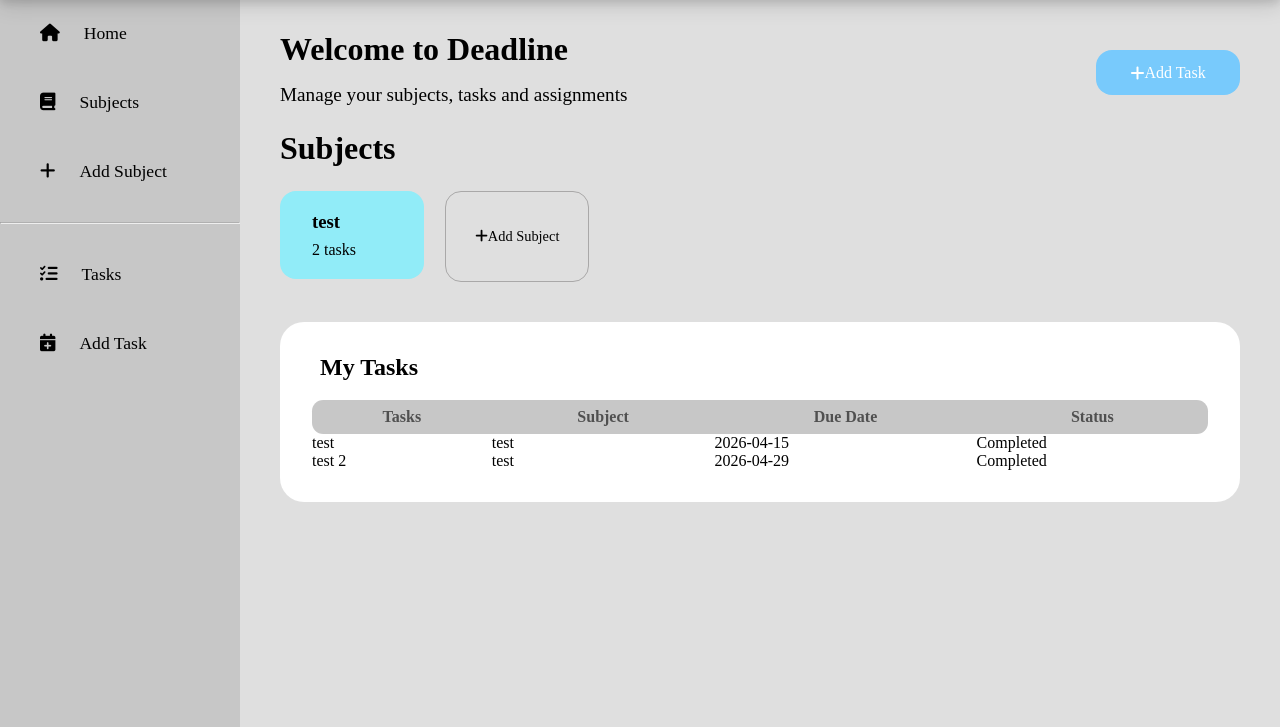
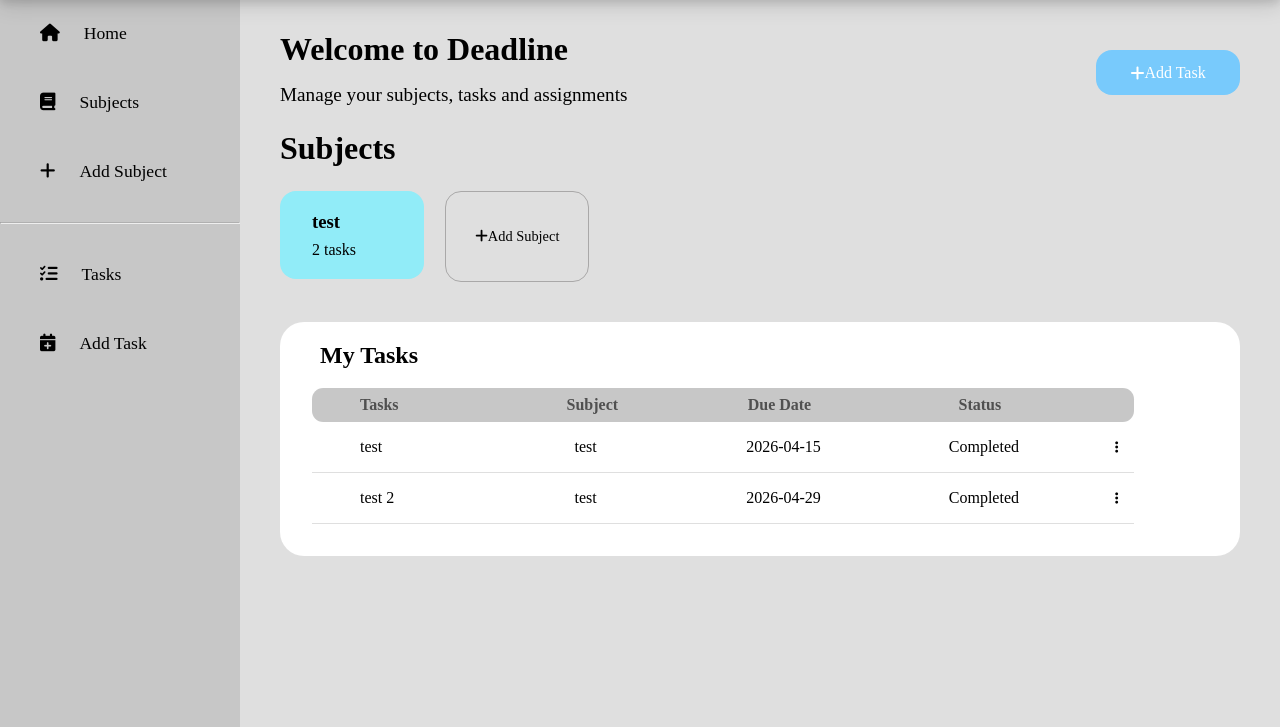
Before and after one commit to 23062bhs/deadline, a Flask app: page / in a window 1280 px wide. Shown: the part 73-800 px from the top of the page. Run offline with Flask 3, Linux system fonts and the light colour scheme; data comes from the database, SQL or seed files in the repository; both versions use the stored data as it was after the commit; some libraries are stand-ins or nearby versions; some web fonts are replaced.

Commit message:
added javascript file

```diff
--- a/app.py
+++ b/app.py
@@ -82,5 +82,13 @@ def add_subject():
 
         return redirect(url_for('home'))
 
+#delete tasks
+@app.route('/delete-task/<int:task_id>')
+def delete_task(task_id):
+    db = get_db()
+    db.execute("DELETE FROM Tasks WHERE TaskID = ?", (task_id,))
+    db.commit()
+    return redirect(url_for('home'))
+
 if __name__ == "__main__":
     app.run(debug=True)
--- a/static/style.css
+++ b/static/style.css
@@ -310,6 +310,7 @@ main {
 }
 
 .tasks-title {
+    margin-top: -0.75rem;
     padding: 0 0 1.2rem 0.5rem;
     font-size: 1.5rem;
 }
@@ -331,8 +332,83 @@ th:last-child {
 }
 
 table {
-    width: 100%;
     padding-bottom: 3rem;
     border-spacing: 0;
     border-collapse: collapse;
 }
+
+td {
+    padding: 1rem 1rem;
+    color: #000000;
+    font-size: 1rem;
+    border-bottom: 0.1rem solid #dfdfdf;
+}
+
+.tasks-column {
+    padding: 0 10rem 0 3rem;
+
+}
+
+.subjects-column {
+    padding-right: 7rem;
+}
+
+.date-column {
+    padding-right: 7rem;
+}
+
+.status-column {
+    padding-right: 5rem;
+}
+
+.menu-btn {
+    background: none;
+    border: none;
+    cursor: pointer;
+}
+
+.menu-btn:hover {
+    background-color: #f1f5f9;
+    color: #1e293b;
+}
+
+.dropdown {
+    position: relative;
+    display: inline-block;
+}
+
+.dropdown-content {
+    display: none;
+    position: absolute;
+    right: 0;
+    background-color: white;
+    min-width: 120px;
+    box-shadow: 0px 8px 16px rgba(0,0,0,0.1);
+    z-index: 10;
+    border-radius: 8px;
+    overflow: hidden;
+    border: 1px solid #e2e8f0;
+}
+
+.dropdown-content.show {
+    display: block;
+}
+
+.dropdown-content a {
+    color: #1e293b;
+    padding: 10px 15px;
+    text-decoration: none;
+    display: flex;
+    align-items: center;
+    gap: 10px;
+    font-size: 0.9rem;
+}
+
+.dropdown-content a:hover {
+    background-color: #f8fafc;
+}
+
+.delete-link:hover {
+    color: #ef4444;
+    background-color: #fef2f2;
+}
--- a/templates/index.html
+++ b/templates/index.html
@@ -27,27 +27,6 @@
     </div>
     {% endfor %}
     <button id="open-subject-modal-btn" class="add-subject-btn"><i class="fa-solid fa-plus"></i> Add Subject</button>
-</div>
-
-<div class="tasks-container">
-    <h1 class="tasks-title">My Tasks</h1>
-    <table>
-        <tr class="tasks-headers">
-            <th>Tasks</th>
-            <th>Subject</th>
-            <th>Due Date</th>
-            <th>Status</th>
-        </tr>
-
-        {% for task in tasks %}
-        <tr>
-            <td>{{ task[1] }}</td>
-            <td>{{ task[3] }}</td>
-            <td>{{ task[2] }}</td>
-            <td><span class="status-badge">{{ task[4] }}</span></td>
-        </tr>
-        {% endfor %}
-    </table>
 </div>
 
 <div id="task-modal" class="modal-overlay">
@@ -130,26 +109,37 @@
     </div>
 </div>
 
-<script>
-    const taskModal = document.getElementById('task-modal');
-    const openTaskBtn = document.getElementById('open-task-modal-btn');
-    const subjectModal = document.getElementById('subject-modal');
-    const openSubjectBtn = document.getElementById('open-subject-modal-btn');
+<div class="tasks-container">
+    <h1 class="tasks-title">My Tasks</h1>
+    <table>
+        <tr class="tasks-headers">
+            <th class="tasks-column">Tasks</th>
+            <th class="subjects-column">Subject</th>
+            <th class="date-column">Due Date</th>
+            <th class="status-column">Status</th>
+            <th></th>
+        </tr>
 
-    openTaskBtn.onclick = () => taskModal.style.display = 'flex';
-    openSubjectBtn.onclick = () => subjectModal.style.display = 'flex';
-
-    document.querySelectorAll('.close-modal').forEach(btn => {
-        btn.onclick = () => {
-            taskModal.style.display = 'none';
-            subjectModal.style.display = 'none';
-        }
-    });
-
-    window.onclick = (event) => {
-        if (event.target == taskModal) taskModal.style.display = 'none';
-        if (event.target == subjectModal) subjectModal.style.display = 'none';
-    }
-</script>
+        {% for task in tasks %}
+        <tr class="tasks">
+            <td class="tasks-column">{{ task[1] }}</td>
+            <td class="subjects-column">{{ task[3] }}</td>
+            <td class="date-column">{{ task[2] }}</td>
+            <td class="status-column">{{ task[4] }}</td>
+            <td class="task-actions">
+                <div class="dropdown">
+                    <button class="menu-btn" onclick="toggleMenu(event, this)">
+                        <i class="fa-solid fa-ellipsis-vertical"></i>
+                    </button>
+                    <div class="dropdown-content">
+                        <a href="/edit-task/{{ task[0] }}"><i class="fa-solid fa-pen"></i> Edit</a>
+                        <a href="/delete-task/{{ task[0] }}" class="delete-link" onclick="return confirm('Are you sure you want to delete this task?');"><i class="fa-solid fa-trash"></i> Delete</a>
+                    </div>
+                </div>
+            </td>
+        </tr>
+        {% endfor %}
+    </table>
+</div>
 
 {% endblock %}
--- a/templates/layout.html
+++ b/templates/layout.html
@@ -31,5 +31,6 @@
         </main>
 
     </div>
+    <script src="{{ url_for('static', filename='script.js') }}"></script>
 </body>
 </html>
```
Also changed, not shown: static/script.js (added, +43 -0 lines), deadline.db.
